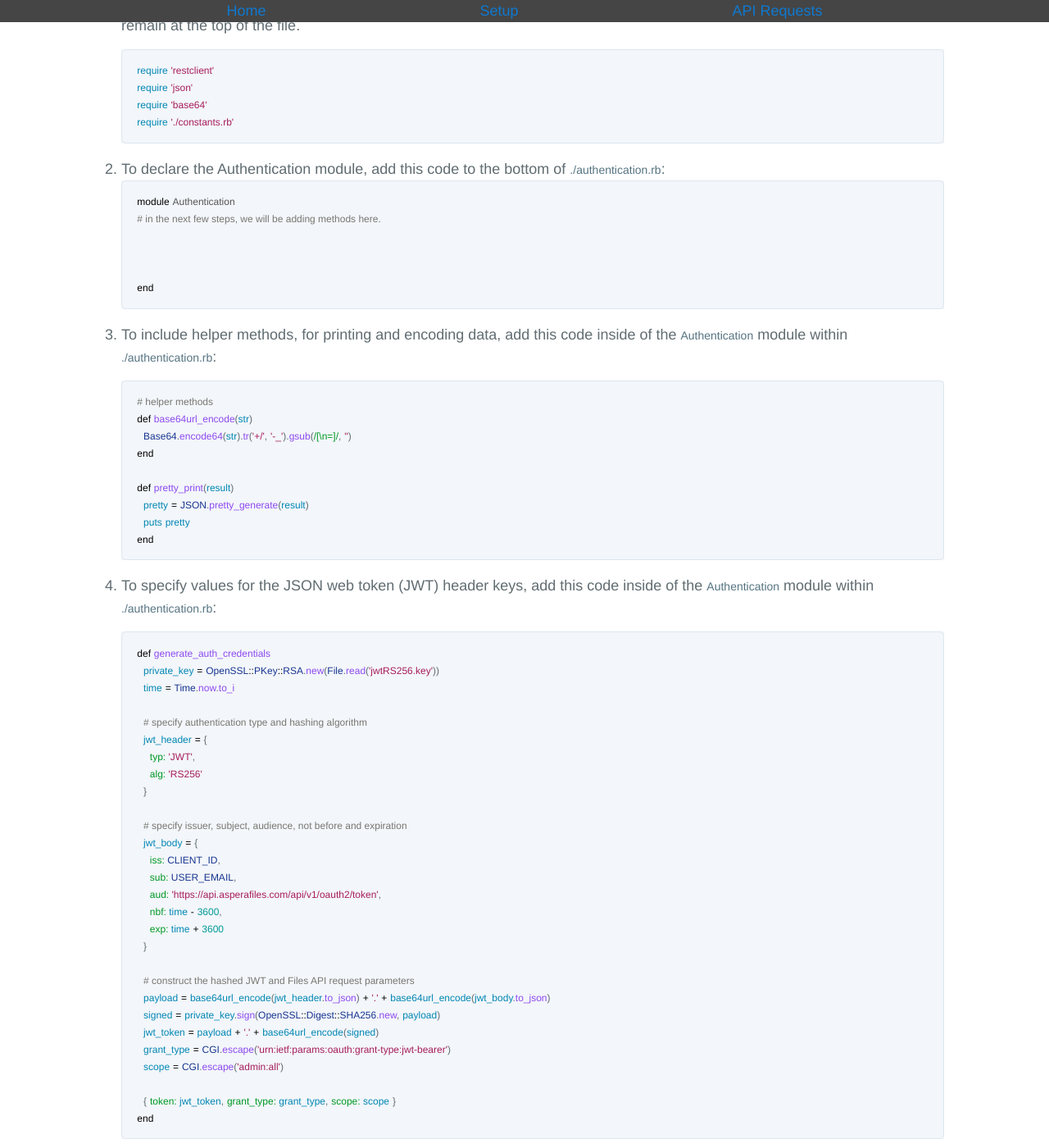
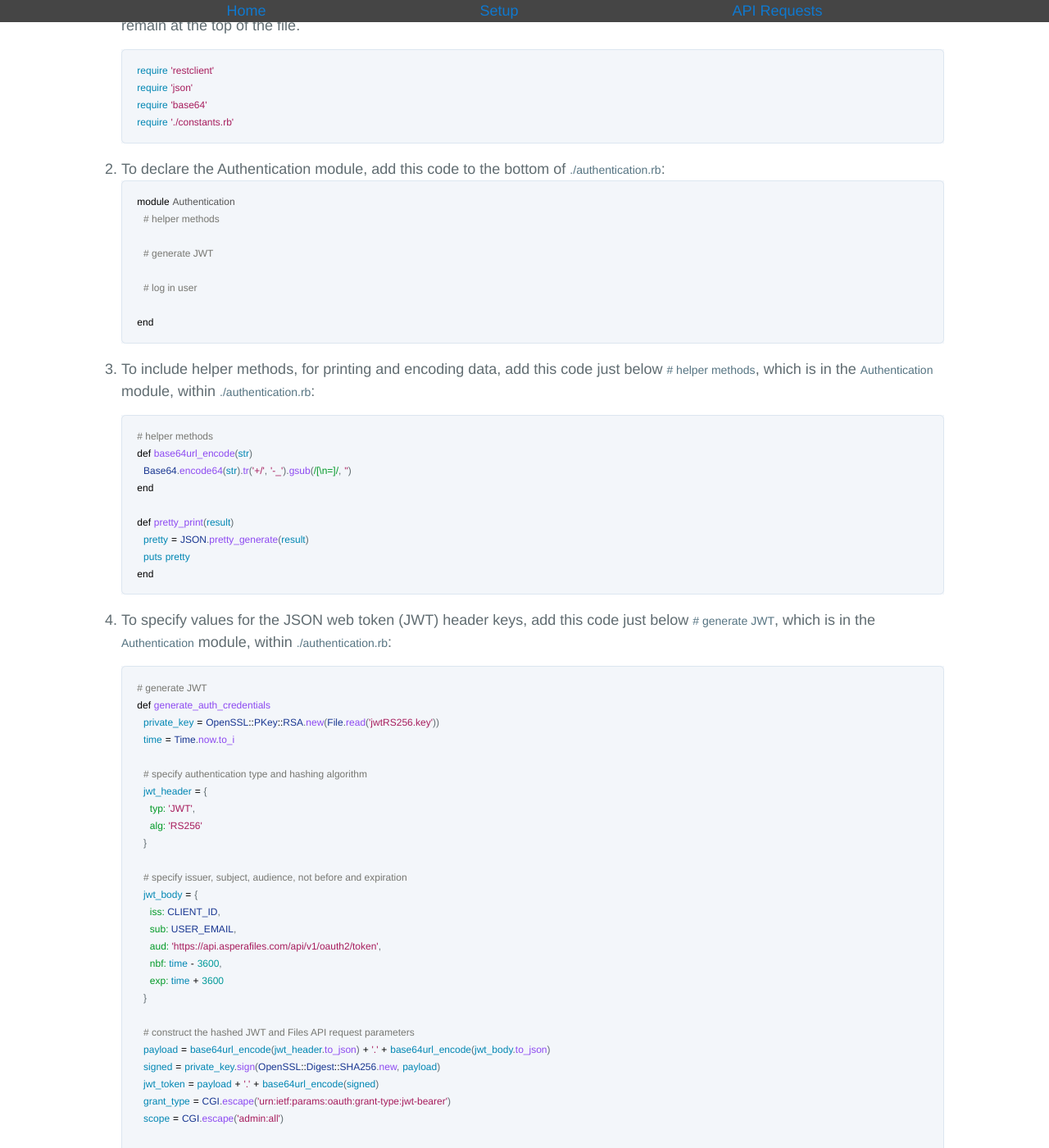
Before and after one commit to LauraKirby/aspera-ibm-analytics-api, a Jekyll site: the page built from authentication.md, in a window 1280 px wide and 1400 px high, scrolled down 426 px. Shown: the whole window at 82% size. Built offline with Jekyll 4.4.1, drawn with Linux system fonts in a browser that asks for light colours; our own code applies the rules of GitHub Pages for plain Markdown files; the repository's description, which GitHub fills in, is left out; some of the changed text lies outside the part shown.

Commit message:
clarify where methods will be placed by writting an outline in comments within the empty module

````diff
--- a/analytics-api-demo/authentication.rb
+++ b/analytics-api-demo/authentication.rb
@@ -21,6 +21,7 @@ module Authentication
     puts pretty
   end
 
+  # generate JWT
   def generate_auth_credentials
     private_key = OpenSSL::PKey::RSA.new(File.read('jwtRS256.key'))
     time = Time.now.to_i
@@ -50,6 +51,7 @@ module Authentication
     { token: jwt_token, grant_type: grant_type, scope: scope }
   end
 
+  # log in user
   def log_in
     credentials = generate_auth_credentials
     files_url = "https://api.ibmaspera.com/api/v1/oauth2/#{ORGANIZATION_SUBDOMAIN}/token"
--- a/authentication.md
+++ b/authentication.md
@@ -14,14 +14,16 @@
 1. To declare the Authentication module, add this code to the bottom of `./authentication.rb`:
     ```ruby
     module Authentication
-    # in the next few steps, we will be adding methods here.
+      # helper methods
 
+      # generate JWT
 
+      # log in user
 
     end
     ```
 
-1. To include helper methods, for printing and encoding data, add this code inside of the `Authentication` module within `./authentication.rb`:
+1. To include helper methods, for printing and encoding data, add this code just below `# helper methods`, which is in the `Authentication` module, within `./authentication.rb`:
 
     ```ruby
     # helper methods
@@ -35,9 +37,10 @@
     end
     ```
 
-1. To specify values for the JSON web token (JWT) header keys, add this code inside of the `Authentication` module within  `./authentication.rb`:
+1. To specify values for the JSON web token (JWT) header keys, add this code just below `# generate JWT`, which is in the `Authentication` module, within `./authentication.rb`:
 
     ```ruby
+    # generate JWT
     def generate_auth_credentials
       private_key = OpenSSL::PKey::RSA.new(File.read('jwtRS256.key'))
       time = Time.now.to_i
@@ -76,9 +79,10 @@
 
 
 
-1. To set up the authentication request to the Files API, add this code inside of the `Authentication` module within `./authentication.rb`:
+1. To set up the authentication request to the Files API, add this code just below `# log in user`, which is in the `Authentication` module, within `./authentication.rb`:
 
     ```ruby
+    # log in user
     def log_in
       credentials = generate_auth_credentials
       files_url = "https://api.ibmaspera.com/api/v1/oauth2/#{ORGANIZATION_NAME}/token"
````
